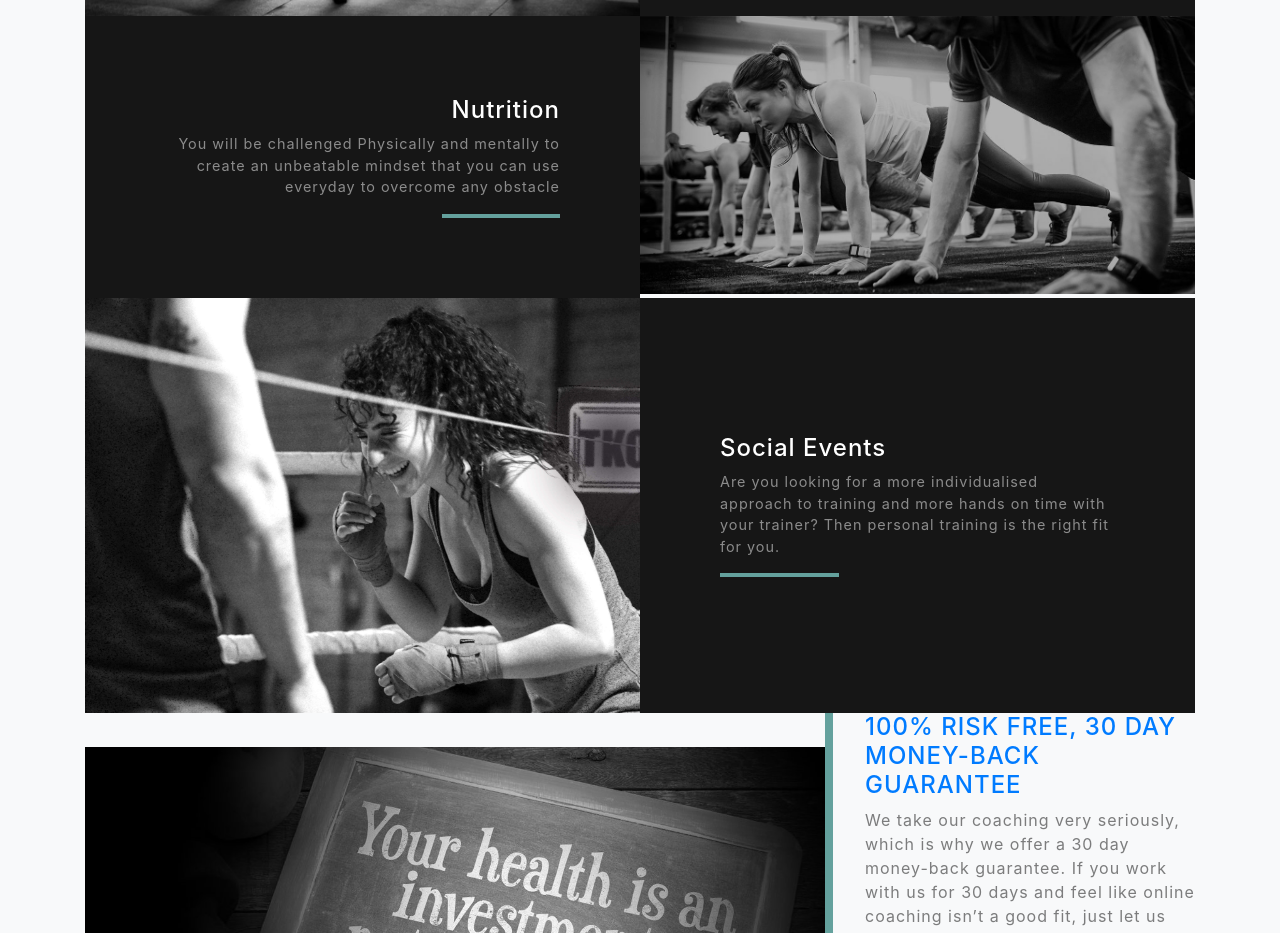
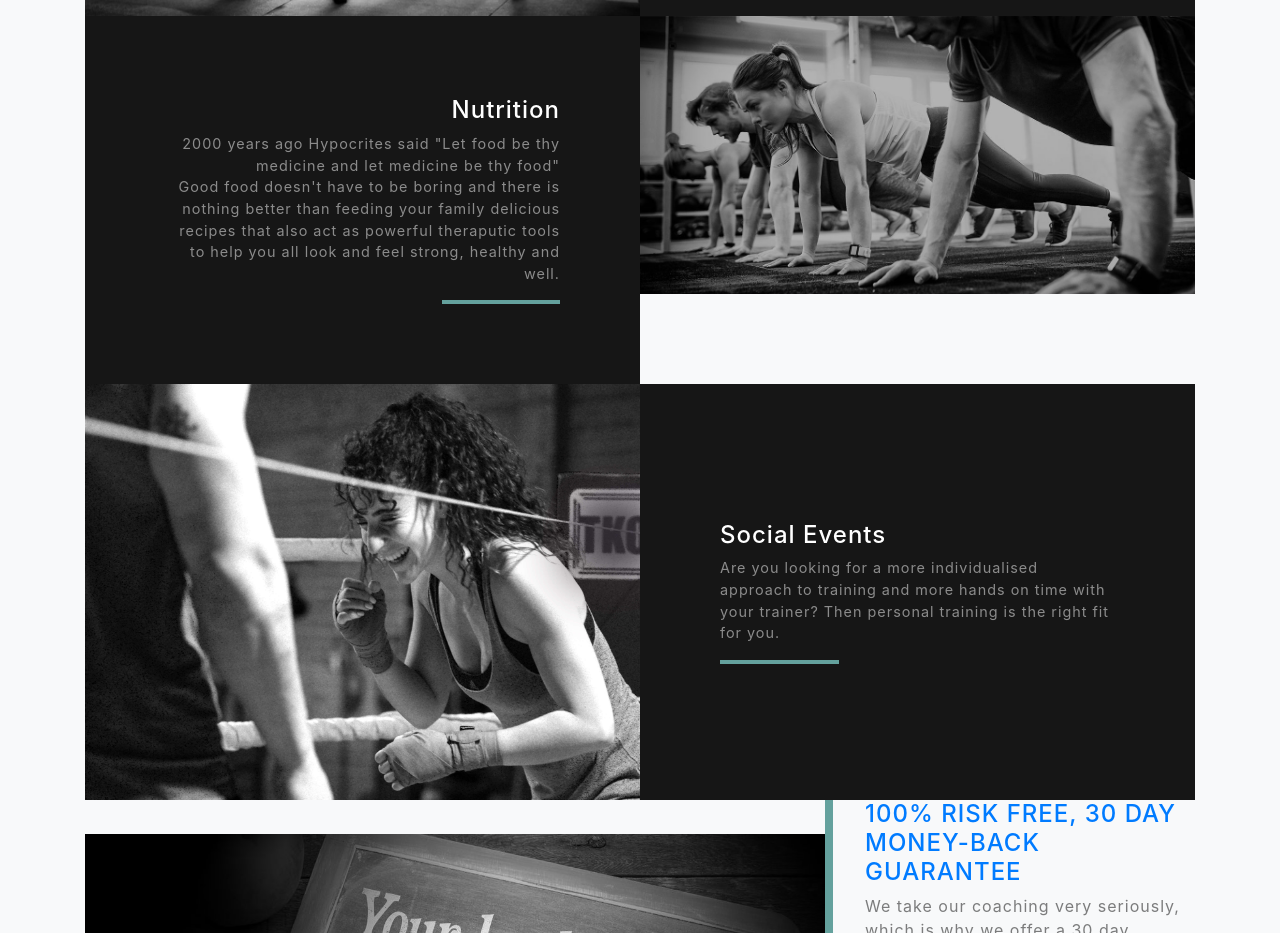
Before and after one commit to jackosullivanpt/elixirclub, a website with bundled scripts: page index.html in a window 1280 px wide. Shown: the part 2100-3033 px from the top of the page. Built offline with nearby package versions, Linux system fonts and the light colour scheme; files whose address does not match are found by name.

Commit message:
Update index.html

```diff
--- a/index.html
+++ b/index.html
@@ -128,8 +128,10 @@
               <div class="d-flex h-100">
                 <div class="project-text w-100 my-auto text-center text-lg-right">
                   <a href="http://elitewarrior.co.uk/pt" target="_blank" class="text-white"><h4>Nutrition</h4></a>
-                  <p class="mb-0 text-white-50">You will be challenged Physically and mentally to create an unbeatable mindset
-                    that you can use everyday to overcome any obstacle</p>
+                  <p class="mb-0 text-white-50">2000 years ago Hypocrites said "Let food be thy medicine and let medicine be thy food"
+                  <br>
+                  Good food doesn't have to be boring and there is nothing better than feeding your family delicious recipes that
+                  also act as powerful theraputic tools to help you all look and feel strong, healthy and well. </p>
                   <hr class="d-none d-lg-block mb-0 mr-0">
                 </div>
               </div>
```
